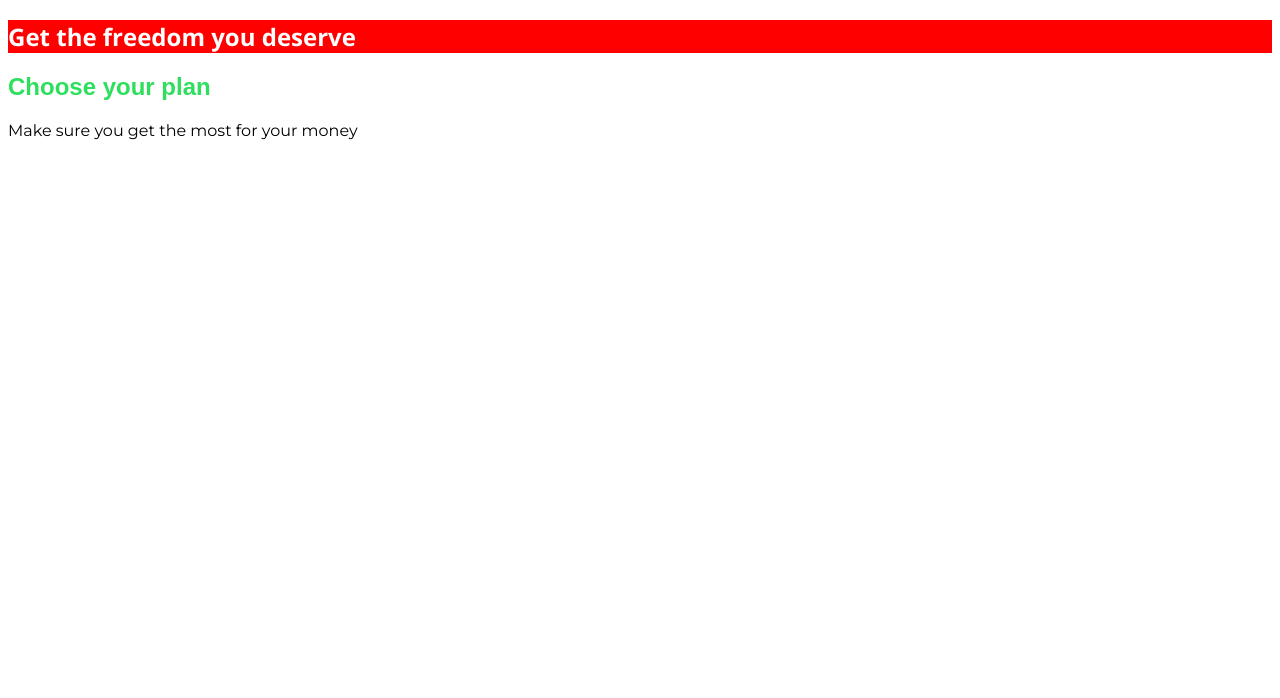
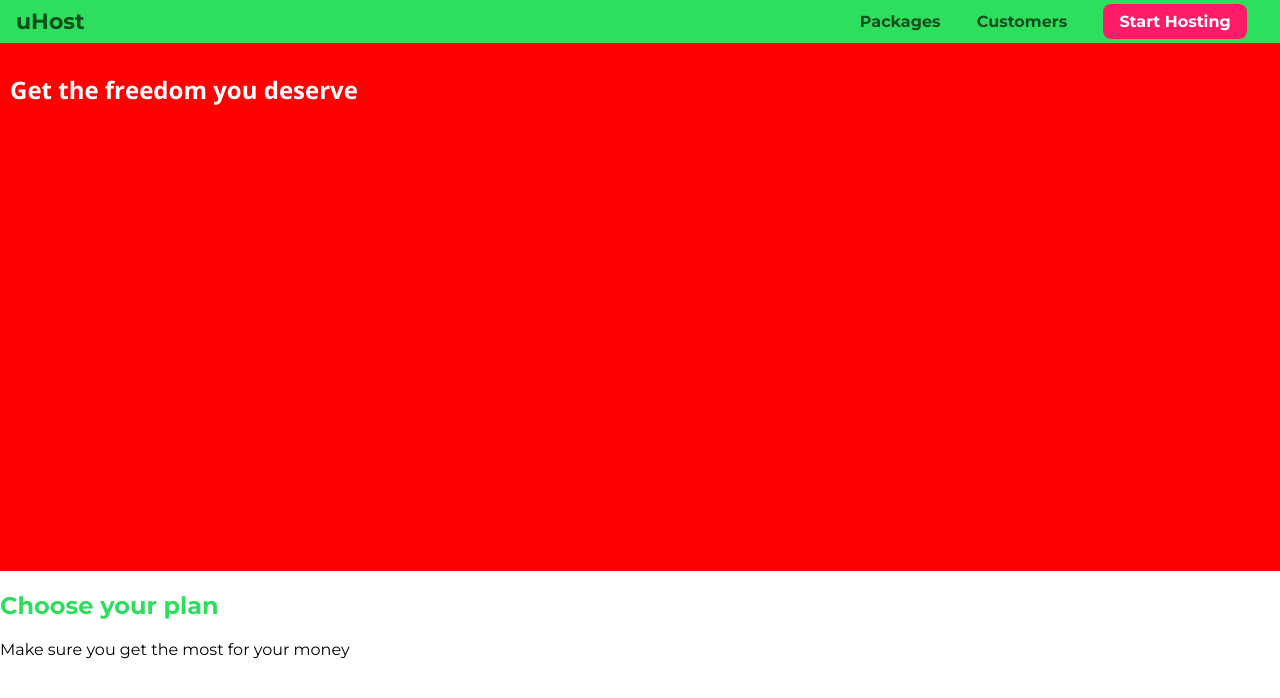
Before and after one commit to hhugo-isc/css, a plain HTML site: page index.html in a window 1280 px wide. Drawn offline with nearby package versions, Linux system fonts and the light colour scheme.

Commit message:
Fin de la seccion 2

```diff
--- /dev/null
+++ b/assignment/02/main.css
@@ -0,0 +1,45 @@
+/* instruction 1 */
+.box {
+  padding: 8px 16px;
+  border: 1px solid mediumslateblue;
+  margin: 20px;
+}
+
+/* instruction 2 */
+.box {
+  padding: 8px 16px 4px 10px;
+}
+
+/* instruction 4 */
+html {
+  height: 100%;
+}
+
+body {
+  height: 100%;
+}
+
+.box.first-box {
+  height: 100%;
+}
+
+/* instruction 5 */
+.box.first-box {
+  height: 300px;
+  width: 50%;
+}
+
+/* instruction 6 */
+.box {
+  display: inline-block;
+}
+
+/* instruction 7 */
+.box.first-box {
+  visibility: hidden;
+}
+
+/* instruction 8 */
+div:last-of-type:hover {
+  background: red;
+}
--- a/index.html
+++ b/index.html
@@ -19,6 +19,24 @@
     />
   </head>
   <body>
+    <header class="main-header">
+      <div class="main-logo">
+        <a href="index.html" class="main-header__brand">uHost</a>
+      </div>
+      <nav class="main-nav">
+        <ul class="main-nav__items">
+          <li class="main-nav__item">
+            <a href="packages/index.html">Packages</a>
+          </li>
+          <li class="main-nav__item">
+            <a href="customers/index.html">Customers</a>
+          </li>
+          <li class="main-nav__item main-nav__item--cta">
+            <a href="start-hosting/index.html">Start Hosting</a>
+          </li>
+        </ul>
+      </nav>
+    </header>
     <main>
       <section id="product-overview" style="background: #ff0000">
         <h1>Get the freedom you deserve</h1>
--- a/main.css
+++ b/main.css
@@ -1,9 +1,17 @@
+* {
+  box-sizing: border-box;
+}
+
 body {
   font-family: "Montserrat", "sans-serif";
+  margin: 0;
 }
 
 #product-overview {
-  background: #ff0000;
+  background-image: url("freedom.jpg");
+  width: 100%;
+  height: 528px;
+  padding: 10px;
 }
 
 .section-title {
@@ -15,6 +23,65 @@ body {
   font-family: "Open Sans", "sans-serif";
 }
 
-h1 {
-  font-family: sans-serif;
+.main-header {
+  width: 100%;
+  padding: 8px 16px;
+  background-color: #2ddf5c;
 }
+
+.main-header > div {
+  display: inline-block;
+  vertical-align: middle;
+}
+
+.main-header__brand {
+  color: #0e4f1f;
+  text-decoration: none;
+  font-weight: 700;
+  font-size: 22px;
+}
+
+.main-nav {
+  display: inline-block;
+  text-align: right;
+  width: calc(100% - 74px);
+  vertical-align: middle;
+}
+
+.main-nav__items {
+  margin: 0;
+  padding: 0;
+  list-style: none;
+}
+
+.main-nav__item {
+  display: inline-block;
+  margin: 0 16px;
+}
+
+.main-nav__item a {
+  text-decoration: none;
+  color: #0e4f1f;
+  padding: 3px 0;
+  font-weight: 700;
+}
+
+.main-nav__item a:hover,
+.main-nav__item a:active {
+  color: white;
+  border-bottom: 5px solid white;
+}
+
+.main-nav__item--cta a {
+  color: white;
+  background-color: #ff1b68;
+  padding: 8px 16px;
+  border-radius: 8px;
+}
+
+.main-nav__item--cta a:hover,
+.main-nav__item--cta a:active {
+  color: #ff1b68;
+  background-color: white;
+  border: none;
+}
```
Also changed, not shown: assignment/02/index.html (added, +41 -0 lines), assignment/01/index.html (renamed from assignment/index.html), assignment/01/main.css (renamed from assignment/main.css), assignment/instructions.txt (deleted), 1 other file.
